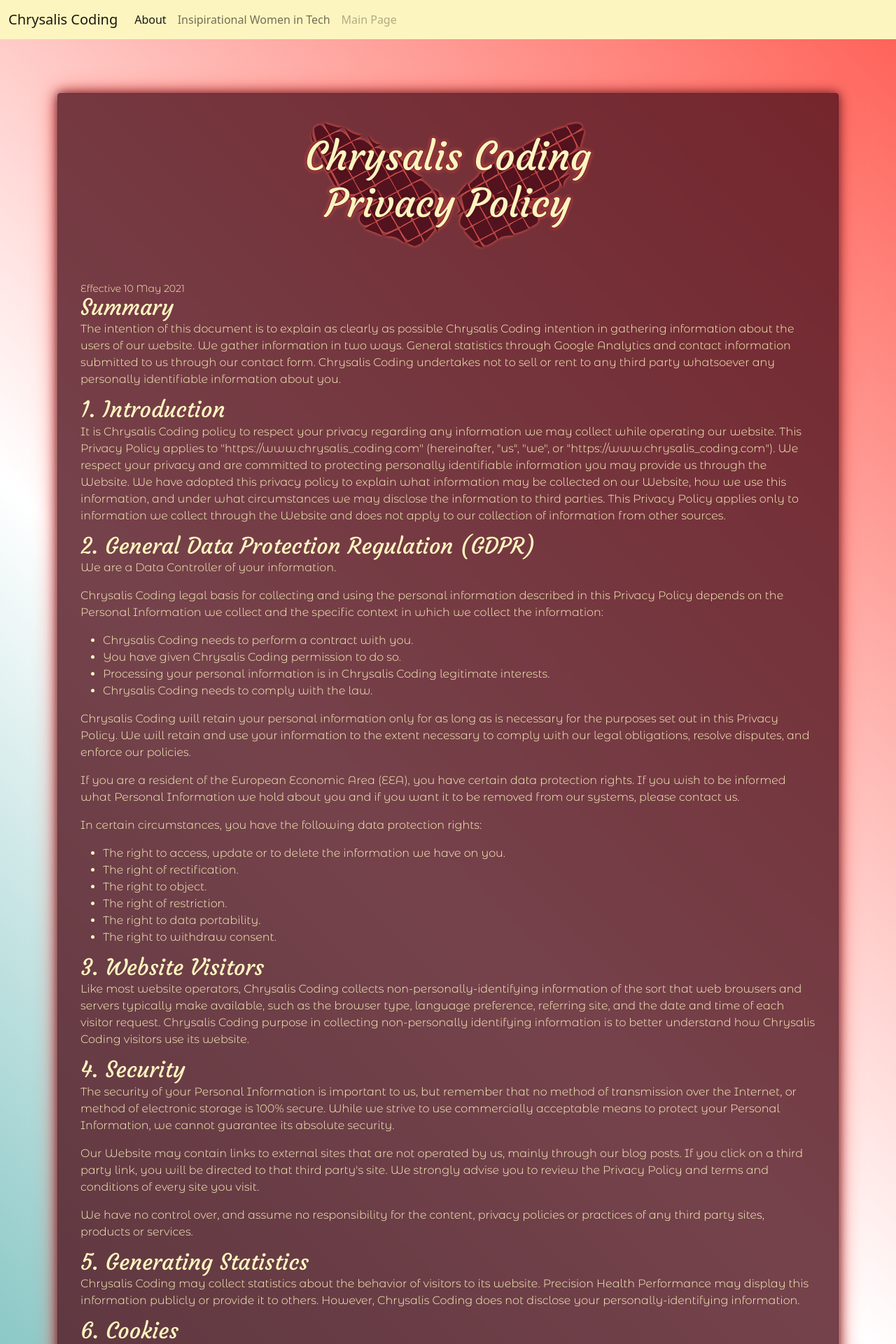
After one commit to phoebeireland/Chrysalis-Coding, a Flask app: page /privacy in a window 1280 px wide. The commit adds this page. Shown: the top 1920 px of the page at 70% size. Run offline with Flask 2, Linux system fonts and the light colour scheme.

Commit message:
add privacy file with styles and fixed file directory

```diff
--- a/app.py
+++ b/app.py
@@ -8,6 +8,15 @@
 def index():
     return render_template('index.html')
 
+
+
+@app.route('/privacy')
+def privacy():
+    return render_template('privacy.html')
+
+
+
+
 if __name__ == "__main__":
     app.run(
         host = os.environ.get('IP', '127.0.0.1'),
--- a/static/css/style.css
+++ b/static/css/style.css
@@ -15,7 +15,6 @@
     background: -ms-linear-gradient(45deg, rgba(72,169,166,1) 0%, rgba(255,255,255,1) 50%, rgba(254,95,85,1) 100%);
     background: linear-gradient(45deg, rgba(72,169,166,1) 0%, rgba(255,255,255,1) 50%, rgba(254,95,85,1) 100%);
     width: 100%;
-    height: 60rem;
     background-repeat: no-repeat;
 }
 
@@ -118,6 +117,42 @@
 }
 
 /*PAGES*/
+/*Privacy*/
+.content--privacy {
+    color: #FDF5BF;
+    font-family: 'Montserrat Alternates', sans-serif;
+    margin-top: 77px;
+}
+
+.card--privacy {
+    margin-bottom: 3rem;
+    background-color: rgba(83, 19, 30, 0.8);
+    box-shadow: 0 0 1rem #53131E, 0 0 2rem #FE5F55;
+}
+
+.bg-logo--privacy {
+    background-image: url(../images/logo/logo-dark_sienna.svg);
+    background-repeat: no-repeat;
+    background-position: center center;
+    filter: drop-shadow(0 0 0.125rem #FE5F55);
+}
+
+.card-title--privacy {
+    margin-bottom: 0;
+    padding: 5% 0;
+    font-family: 'Courgette', sans-serif, cursive;
+    font-size: 3.5rem;
+    text-shadow: 0 0 0.2rem #53131E, 0 0 0.2rem #53131E;
+}
+
+h2.card-subtitle {
+    font-family: 'Courgette', sans-serif, cursive;
+}
+
+.card-body--privacy {
+    padding: 1.25rem 2rem;
+}
+
 /*Error*/
 .error {
     height: 100vh;
@@ -162,6 +197,13 @@
 /** Breakpoints */
 /** 400px or smaller */
 @media (max-width: 25rem) {
+    .bg-logo--privacy {
+        background-size: 95%;
+    }
+    .card-title--privacy {
+        font-size: 2rem;
+    }
+
     .error__heading {
     font-size: 5rem;
     }
@@ -170,3 +212,18 @@
         font-size: 1.2rem;
     }
 }
+/** 704px or smaller */
+@media (max-width: 44rem) {
+    .bg-logo--privacy {
+        background-size: 65%;
+    }
+    .card-title--privacy {
+        font-size: 2.5rem;
+    }
+}
+/** 1072px or smaller */
+@media (max-width: 67rem) {
+    .bg-logo--privacy {
+        background-size: 55%;
+    }
+}
--- a/templates/base.html
+++ b/templates/base.html
@@ -12,6 +12,9 @@
     <!-- Google Fonts-->
     <link rel="preconnect" href="https://fonts.gstatic.com">
     <link href="https://fonts.googleapis.com/css2?family=Courgette&display=swap" rel="stylesheet">
+    <link href="https://fonts.googleapis.com/css2?family=Montserrat+Alternates:wght@300;700&display=swap" rel="stylesheet">
+    <!-- Favicon -->
+    <link rel="icon" type="image/png" href="{{ url_for('static', filename='images/favicon/favicon.png')}}"/>
     <title>Chrysalis Coding</title>
 </head>
     <body>
--- /dev/null
+++ b/templates/privacy.html
@@ -0,0 +1,102 @@
+{% extends 'base.html' %}
+
+{% block content %}
+    <section class="content content--privacy">
+        <div class="container">
+            <div class="row">
+                <div class="col-sm-12">
+                    <div class="card card--privacy">
+                        <div class="row">
+                            <div class="col-sm-12 bg-logo--privacy image">
+                                <h1 class="card-title card-title--privacy text-center">Chrysalis Coding<br>Privacy Policy</h1>
+                            </div>
+                        </div>
+                        <div class="card-body card-body--privacy">
+                            <small>Effective 10 May 2021</small>
+                            <h2 class="card-subtitle">Summary</h2>
+                            <p class="card-text card-text--privacy">The intention of this document is to explain as clearly as possible Chrysalis Coding intention in
+                                gathering information about the users of our website. We gather information in two ways. General statistics through Google Analytics
+                                and contact information submitted to us through our contact form. Chrysalis Coding undertakes not to sell or rent to any
+                                third party whatsoever any personally identifiable information about you.</p>
+                            <h2 class="card-subtitle">1. Introduction</h2>
+                            <p class="card-text">It is Chrysalis Coding policy to respect your privacy regarding any information we may collect while
+                                operating our website. This Privacy Policy applies to "https://www.chrysalis_coding.com" (hereinafter, "us", "we", or
+                                "https://www.chrysalis_coding.com"). We respect your privacy and are committed to protecting personally identifiable
+                                information you may provide us through the Website. We have adopted this privacy policy to explain what information may be collected
+                                on our Website, how we use this information, and under what circumstances we may disclose the information to third parties. This
+                                Privacy Policy applies only to information we collect through the Website and does not apply to our collection of information from
+                                other sources.</p>
+                            <h2 class="card-subtitle">2. General Data Protection Regulation (GDPR)</h2>
+                            <p class="card-text">We are a Data Controller of your information.</p>
+                            <p class="card-text">Chrysalis Coding legal basis for collecting and using the personal information described in this
+                                Privacy Policy depends on the Personal Information we collect and the specific context in which we collect the information:</p>
+                            <ul class="card-list">
+                                <li>Chrysalis Coding needs to perform a contract with you.</li>
+                                <li>You have given Chrysalis Coding permission to do so.</li>
+                                <li>Processing your personal information is in Chrysalis Coding legitimate interests.</li>
+                                <li>Chrysalis Coding needs to comply with the law.</li>
+                            </ul>
+                            <p class="card-text">Chrysalis Coding will retain your personal information only for as long as is necessary for the
+                                purposes set out in this Privacy Policy. We will retain and use your information to the extent necessary to comply with our legal
+                                obligations, resolve disputes, and enforce our policies.</p>
+                            <p class="card-text">If you are a resident of the European Economic Area (EEA), you have certain data protection rights. If you wish to
+                                be informed what Personal Information we hold about you and if you want it to be removed from our systems, please contact us.</p>
+                            <p class="card-text">In certain circumstances, you have the following data protection rights:</p>
+                            <ul class="card-list">
+                                <li>The right to access, update or to delete the information we have on you.</li>
+                                <li>The right of rectification.</li>
+                                <li>The right to object.</li>
+                                <li>The right of restriction.</li>
+                                <li>The right to data portability.</li>
+                                <li>The right to withdraw consent.</li>
+                            </ul>
+                            <h2 class="card-subtitle">3. Website Visitors</h2>
+                            <p class="card-text">Like most website operators, Chrysalis Coding collects non-personally-identifying information of the
+                                sort that web browsers and servers typically make available, such as the browser type, language preference, referring site, and the
+                                date and time of each visitor request. Chrysalis Coding purpose in collecting non-personally identifying information is
+                                to better understand how Chrysalis Coding visitors use its website.</p>
+                            <h2 class="card-subtitle">4. Security</h2>
+                            <p class="card-text">The security of your Personal Information is important to us, but remember that no method of transmission over the
+                                Internet, or method of electronic storage is 100% secure. While we strive to use commercially acceptable means to protect your
+                                Personal Information, we cannot guarantee its absolute security.</p>
+                            <p class="card-text">Our Website may contain links to external sites that are not operated by us, mainly through our blog posts. If you
+                                click on a third party link, you will be directed to that third party's site. We strongly advise you to review the Privacy Policy
+                                and terms and conditions of every site you visit.</p>
+                            <p class="card-text">We have no control over, and assume no responsibility for the content, privacy policies or practices of any third
+                                party sites, products or services.</p>
+                            <h2 class="card-subtitle">5. Generating Statistics</h2>
+                            <p class="card-text">Chrysalis Coding may collect statistics about the behavior of visitors to its website. Precision Health
+                                Performance may display this information publicly or provide it to others. However, Chrysalis Coding does not disclose
+                                your personally-identifying information.</p>
+                            <h2 class="card-subtitle">6. Cookies</h2>
+                            <p class="card-text">Cookies identify your computer or device rather than you as an individual user and are used for different purposes.
+                                Cookies are small text files stored on your hard drive, which contain information about your activity and preferences when visiting
+                                https://www.chrysalis_coding.com. These cookies allow us to monitor website traffic and to store information about your
+                                preferences, which allows us to customise the site according to your needs. If you wish to change the way your browser handles
+                                cookies you can do so through your browser’s settings. We utilised cookies for the following reasons;</p>
+                            <p class="card-text">Generating Statistics</p>
+                            <ul class="card-list">
+                                <li>Measuring Website traffic such as the number of visits to the Website.</li>
+                                <li>Which Domains the visitors come from.</li>
+                                <li>Which pages visitors view on the Website.</li>
+                                <li>Which overall geographical areas the visitors are located.</li>
+                            </ul>
+                            <p class="card-text">Deletion of Cookies</p>
+                            <p class="card-text">You can delete the cookies already on your device. You can typically delete cookies from the Privacy or History
+                                area, available from the Settings or Options menu in the browser.</p>
+                            <h2 class="card-subtitle">7. Privacy Policy Changes</h2>
+                            <p class="card-text">Although most changes are likely to be minor, Chrysalis Coding may change its Privacy Policy from time
+                                to time, and in Chrysalis Coding sole discretion. Chrysalis Coding encourages visitors to frequently check
+                                this page for any changes to its Privacy Policy. Your continued use of this site after any change in this Privacy Policy will
+                                constitute your acceptance of such change.</p>
+                            <h2 class="card-subtitle">8. Consent</h2>
+                            <p class="card-text">By using our website, you hereby consent to our Privacy Policy and agree to its terms.</p>
+                            <h2 class="card-subtitle">9. Contact</h2>
+                            <p class="card-text">If you have any questions about this Privacy Policy, please contact us at info@chrysalis_coding.com.</p>
+                        </div>
+                    </div>
+                </div>
+            </div>
+        </div>
+    </section>
+{% endblock %}
```
Also changed, not shown: static/images/favicon/favicon.png (added), static/images/favicon/favicon.svg (renamed from img/favicon/favicon.svg), static/images/logo/logo-blond.svg (renamed from img/logo/logo-blond.svg), static/images/logo/logo-dark_sienna.svg (added), wireframes/error-404.jpg (renamed from img/wireframes/error-404.jpg), wireframes/error-500.jpg (renamed from img/wireframes/error-500.jpg).
